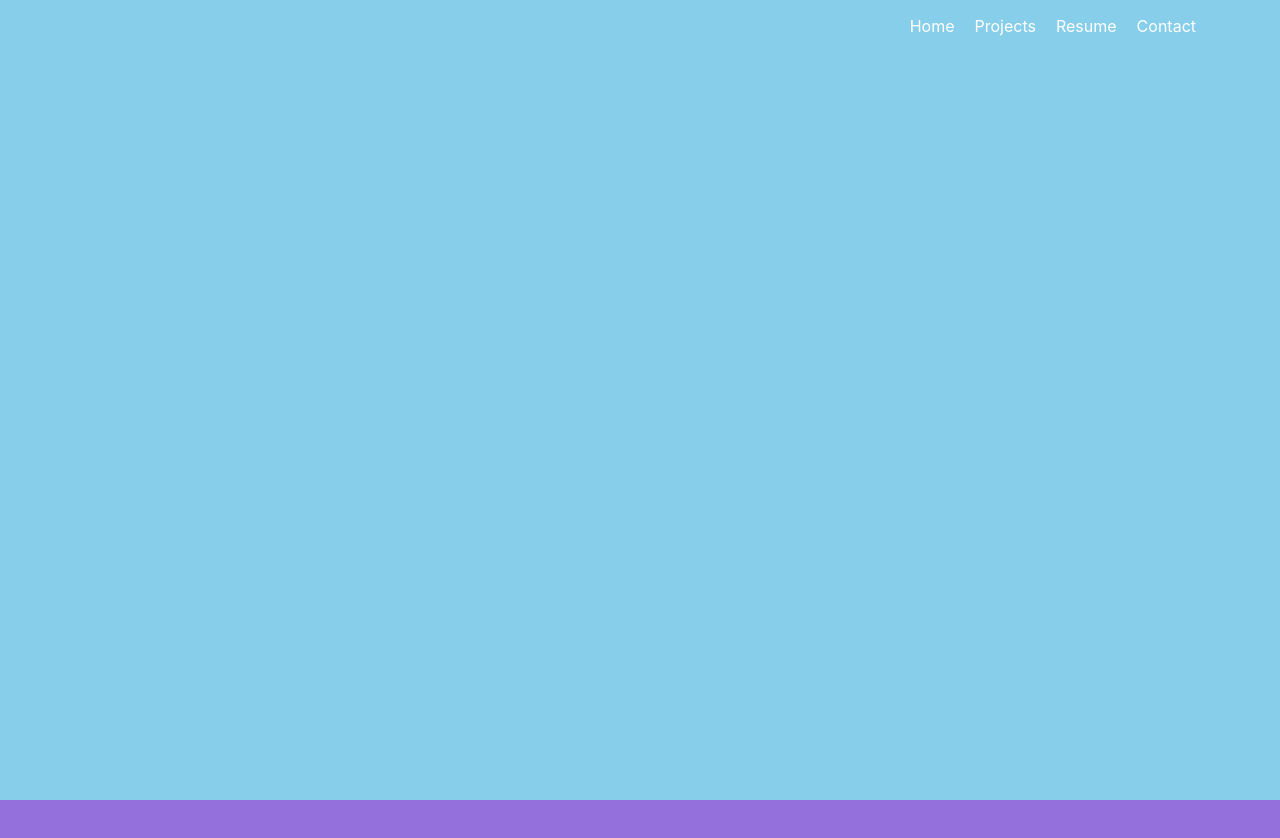
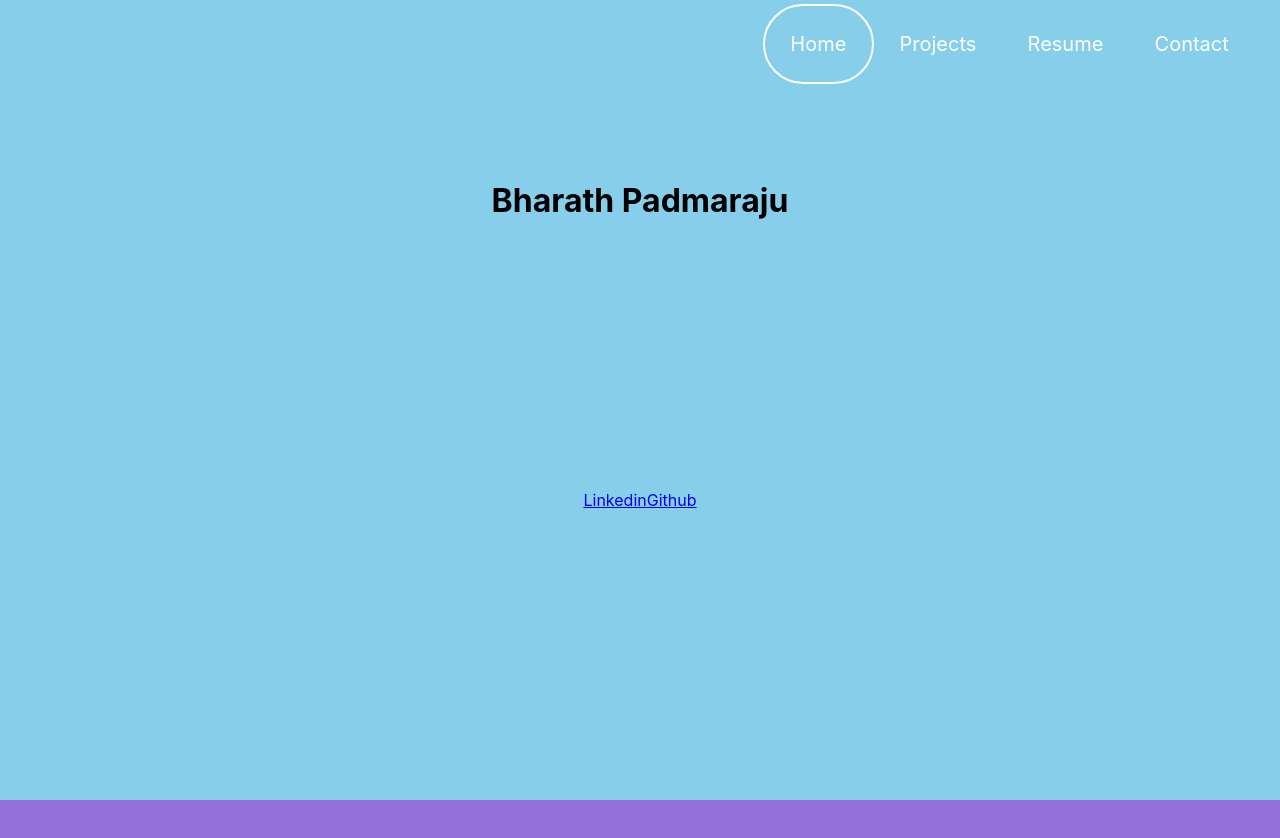
Before and after one commit to bharath-temp/portfolio-website, a React (Create React App) app: page / in a window 1280 px wide. Shown: the top 838 px of the page. Built offline with nearby package versions, Linux system fonts and the light colour scheme.

Commit message:
feat(home): add nav scroll feature
This branch adds smooth nav scroll aswell as some basic
navigation to different pages. Furthermore it adds a few
rudementary links to Github and Linkedin.

Issue: 1

```diff
--- a/package.json
+++ b/package.json
@@ -8,7 +8,9 @@
     "@testing-library/user-event": "^7.1.2",
     "react": "^16.13.1",
     "react-dom": "^16.13.1",
-    "react-scripts": "3.4.1"
+    "react-router-dom": "^5.1.2",
+    "react-scripts": "3.4.1",
+    "react-scroll": "^1.7.16"
   },
   "scripts": {
     "start": "react-scripts start",
--- a/src/App.css
+++ b/src/App.css
@@ -1,20 +1,17 @@
 .navbar {
   position: fixed;
-  top: 0;
+  top: 4%;
   width: 100;
-  right: 5%;
+  right: 2%;
+  color: white;
+  font-size: 20px;
 }
 
-.navbar ul {
-  list-style: none;
-  text-align: right;
-}
-
-.navbar ul li{
-  color: white;
-  font-size: 1em;
-  padding-right: 20px;
-  display: inline;
+.navbar > .active {
+  border: 0.1em solid white;
+  border-radius: 100px;
+  border-spacing: 15px;
+  padding: 0%;
 }
 
 .homepage {
--- a/src/components/Contact.js
+++ b/src/components/Contact.js
@@ -3,7 +3,7 @@ import '../App.css';
 
 function Contact() {
   return (
-    <div className="contact" />
+    <div className="contact" id="Contact" />
   );
 }
 
--- a/src/components/Homepage.js
+++ b/src/components/Homepage.js
@@ -3,7 +3,21 @@ import '../App.css';
 
 function Homepage() {
   return (
-    <div className="homepage" />
+    <div className="homepage" id="Home" style={{ width: '100%', margin: 'auto' }}>
+      <div style={{
+        display: 'flex', justifyContent: 'center', alignItems: 'center', height: '50vh',
+      }}
+      >
+        <h1> Bharath Padmaraju </h1>
+      </div>
+      <div style={{
+        display: 'flex', justifyContent: 'center', alignItems: 'center', height: '25vh',
+      }}
+      >
+        <a target="_blank" rel="noopener noreferrer" href="https://www.linkedin.com/in/bharathpadmaraju">Linkedin</a>
+        <a target="_blank" rel="noopener noreferrer" href="https://github.com/bharathpadmaraju">Github</a>
+      </div>
+    </div>
   );
 }
 
--- a/src/components/Navbar.js
+++ b/src/components/Navbar.js
@@ -1,15 +1,60 @@
 import React from 'react';
+import { Link } from 'react-scroll';
+
 import '../App.css';
 
 function Navbar() {
+  const mystyle = {
+    padding: '2vw',
+    color: 'white',
+    margin: '0',
+  };
   return (
     <div className="navbar">
-      <ul>
-        <li>Home</li>
-        <li>Projects</li>
-        <li>Resume</li>
-        <li>Contact</li>
-      </ul>
+      <Link
+        style={mystyle}
+        activeClass="active"
+        to="Home"
+        spy
+        smooth
+        offset={0}
+        duration={400}
+      >
+        Home
+      </Link>
+      <Link
+        style={mystyle}
+        activeClass="active"
+        to="Projects"
+        spy
+        smooth
+        offset={0}
+        duration={400}
+      >
+        Projects
+      </Link>
+      <Link
+        style={mystyle}
+        activeClass="active"
+        to="Resume"
+        spy
+        smooth
+        offset={0}
+        duration={400}
+      >
+        Resume
+      </Link>
+      <Link
+        style={mystyle}
+        activeClass="active"
+        to="Contact"
+        spy
+        smooth
+        offset={0}
+        duration={400}
+      >
+        Contact
+      </Link>
     </div>
   );
 }
--- a/src/components/Projects.js
+++ b/src/components/Projects.js
@@ -3,7 +3,7 @@ import '../App.css';
 
 function Projects() {
   return (
-    <div className="projects" />
+    <div className="projects" id="Projects" />
   );
 }
 
--- a/src/components/Resume.js
+++ b/src/components/Resume.js
@@ -3,7 +3,7 @@ import '../App.css';
 
 function Resume() {
   return (
-    <div className="resume" />
+    <div className="resume" id="Resume" />
   );
 }
 
```
Also changed, not shown: 1 other file (tests, documents, lock files or other folders).
